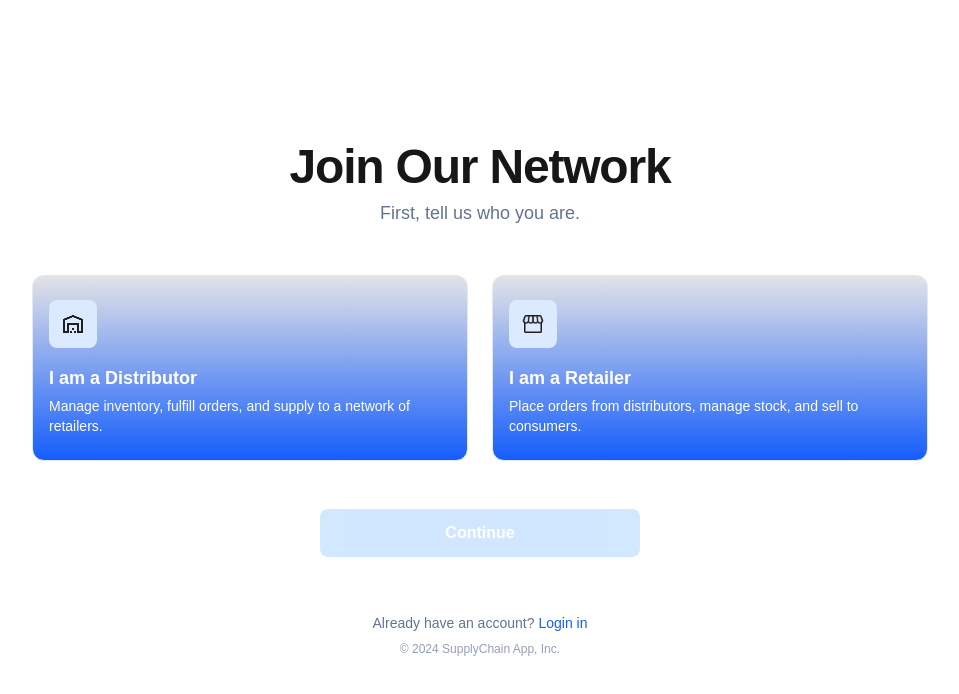
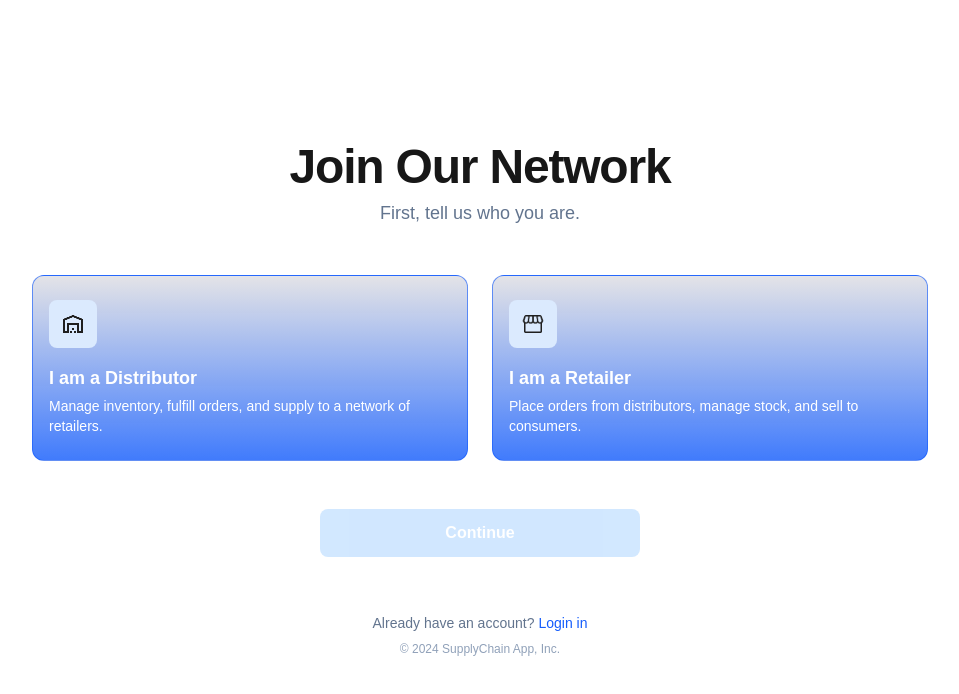
Before and after one commit to ayyappadassnair/supply-chain, a Next.js app: page /role-selection in a window 1280 px wide. Shown: the top 694 px of the page, without its empty margins (160-1119 px from the left). Built offline with nearby package versions, Linux system fonts and the light colour scheme.

Commit message:
Style change | new changes |  hover

```diff
--- a/src/app/globals.css
+++ b/src/app/globals.css
@@ -4,7 +4,9 @@
   --background: #ffffff;
   --foreground: #171717;
 }
-
+*{
+  transition: all 0.3s ease-in-out;
+}
 @theme inline {
   --color-background: var(--background);
   --color-foreground: var(--foreground);
@@ -33,7 +35,17 @@ body {
   text-align-last: right;
 }
 .select-text-button > button{
-  background: linear-gradient(180deg,rgba(2, 0, 36, 0.11) 0%, rgba(21, 93, 252, 1) 100%);
+  background: linear-gradient(180deg,rgba(2, 0, 36, 0.11) 0%, rgba(21, 93, 252, 0.81) 100%);
+  border-color: rgba(21, 93, 252, 0.62);
+}
+.select-text-button > button:has(~ .ring-2){
+  scale: 0.9;
+}
+.select-text-button > button.ring-2 ~ button{
+  scale: 0.9;
+}
+.select-text-button > button.ring-2{
+  scale: 1.1;
 }
 .select-text-button > button > p{
   color: #fff;
```
